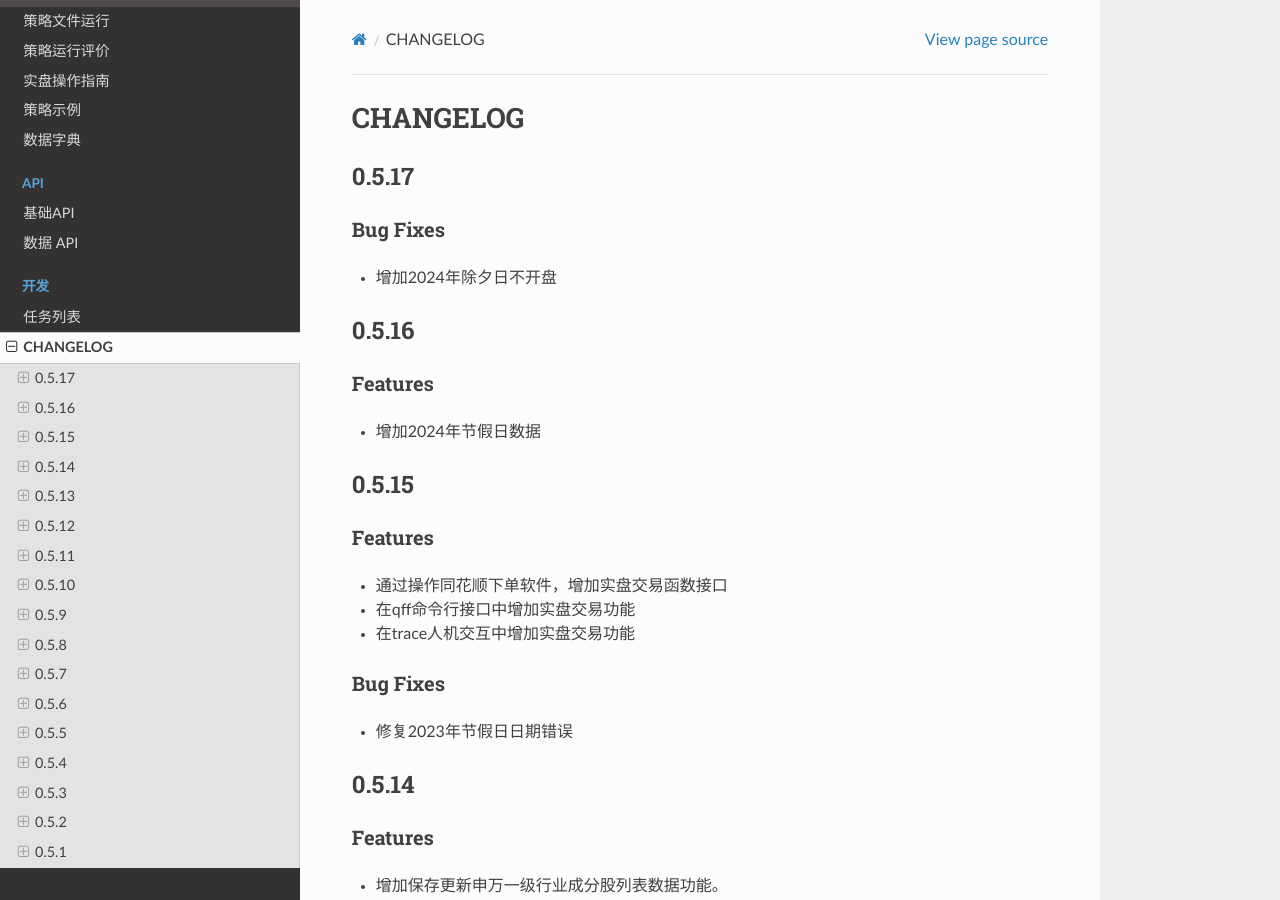
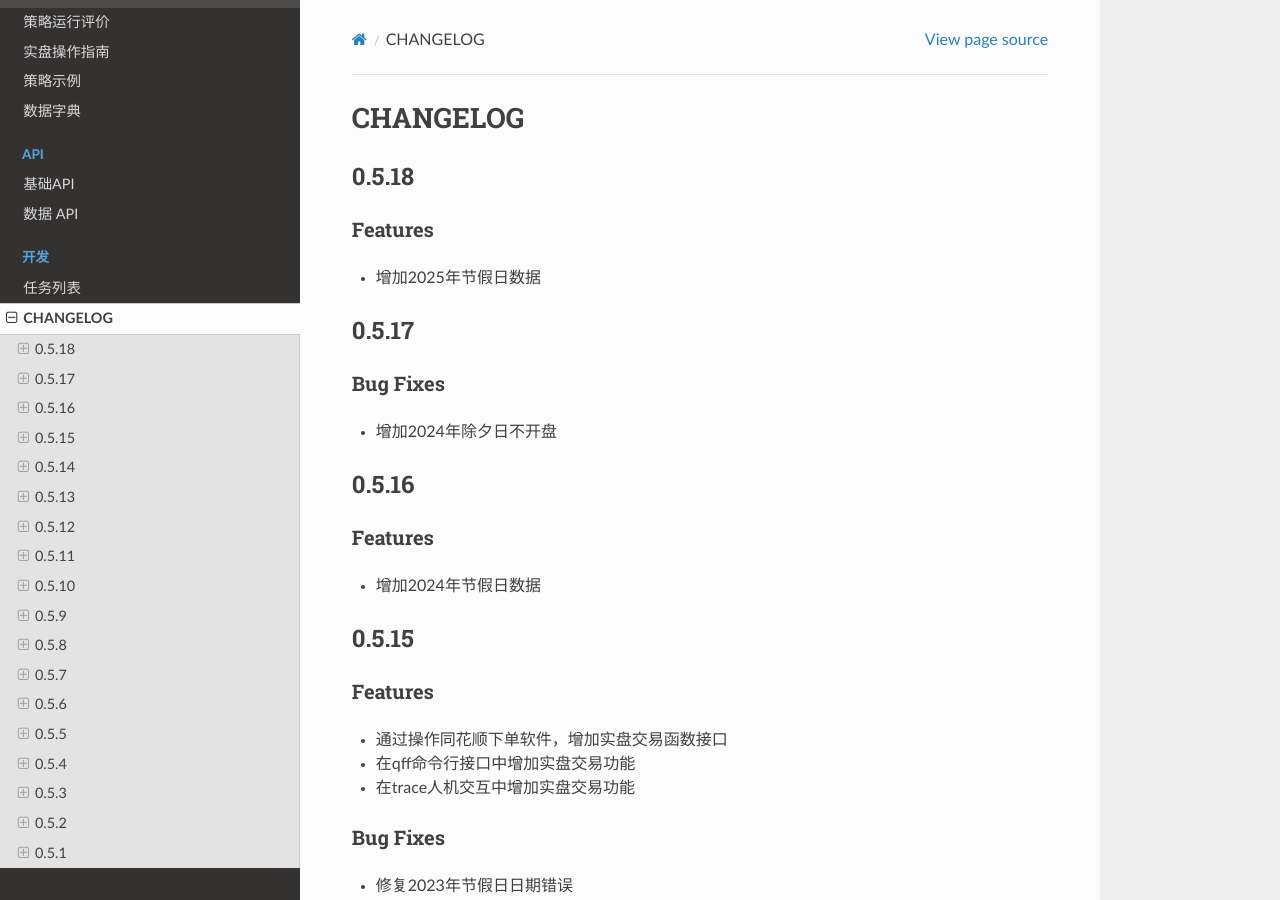
Before and after one commit to haijiangxu/qff, a Sphinx documentation site: the page built from docs/CHANGELOG.md, in a window 1280 px wide and 900 px high. Built offline with Sphinx 7.4.7 and the Read the Docs theme 3.1.0, drawn with Linux system fonts in a browser that asks for light colours.

Commit message:
fix: 修正2025年放假日期

```diff
--- a/docs/CHANGELOG.md
+++ b/docs/CHANGELOG.md
@@ -1,4 +1,10 @@
 # CHANGELOG
+
+## 0.5.18
+
+### Features
+
+* 增加2025年节假日数据
 
 ## 0.5.17
 
--- a/qff/__init__.py
+++ b/qff/__init__.py
@@ -22,7 +22,7 @@
 # OUT OF OR IN CONNECTION WITH THE SOFTWARE OR THE USE OR OTHER DEALINGS IN THE
 # SOFTWARE.
 
-__version__ = "0.5.17"
+__version__ = "0.5.18"
 
 import sys
 
```
